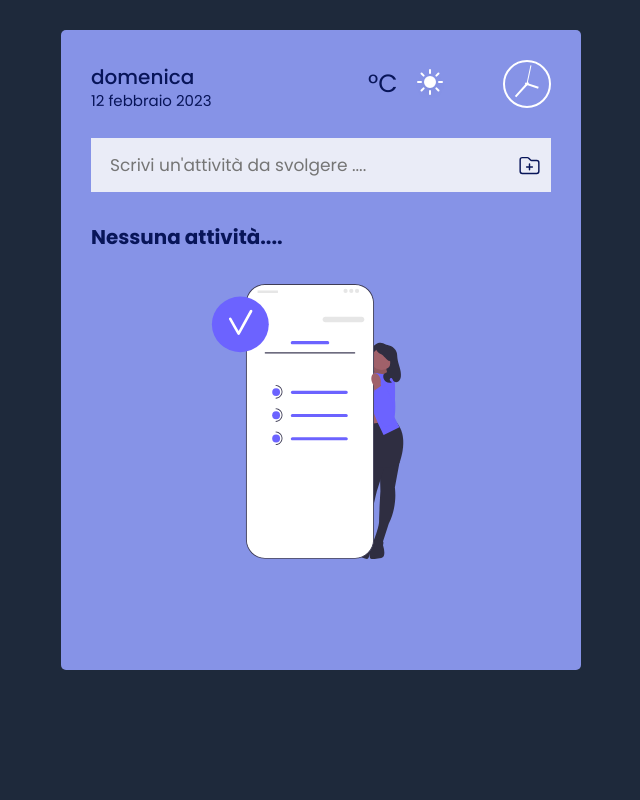
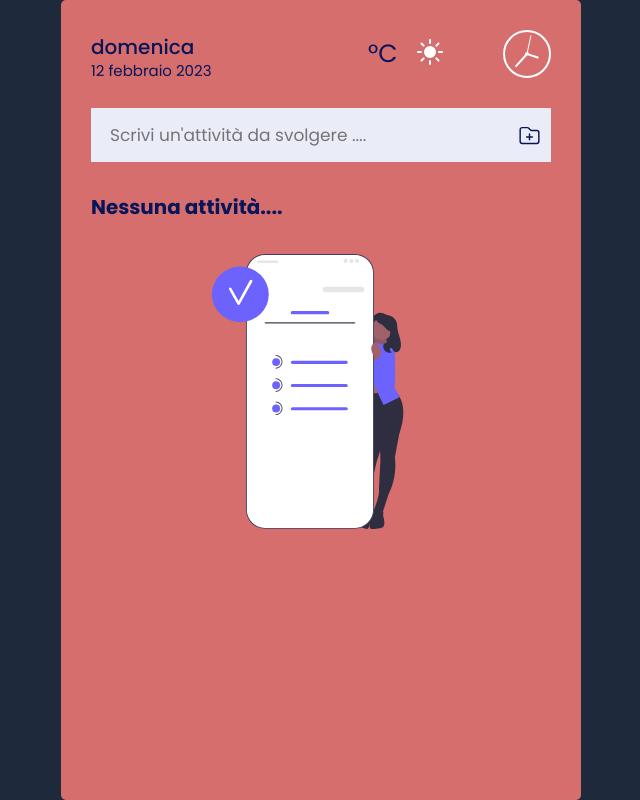
Before and after one commit to matteoCalderaro/block-notes, a React (Create React App) app: page / in a window 1280 px wide. Shown: the whole page, without its empty margins (319-959 px from the left). Built offline with nearby package versions, Linux system fonts and the light colour scheme; no server answers.

Commit message:
cambio colore sfondo

```diff
--- a/src/sass/base.css
+++ b/src/sass/base.css
@@ -73,16 +73,16 @@ body {
   width: 4.8rem;
   height: 4.8rem;
   margin-top: -1rem;
-  fill: rgb(134, 147, 231);
+  fill: rgb(214, 110, 110);
 }
 
 .main-container {
-  background-color: rgb(134, 147, 231);
+  background-color: rgb(214, 110, 110);
   border-radius: 0.5rem;
   max-width: 52rem;
-  margin: 3rem auto 0 auto;
+  margin: 0rem auto 0 auto;
   padding: 3rem;
-  min-height: 80vh;
+  min-height: 100vh;
 }
 @media only screen and (max-width: 37.44em) {
   .main-container {
--- a/src/sass/base.scss
+++ b/src/sass/base.scss
@@ -7,7 +7,7 @@ $color-white: #fff;
 $color-grey-light: #777;
 $color-grey-dark: #2b2b2b;
 $color-primary: rgb(8, 21, 89);
-$color-secondary: rgb(134, 147, 231);
+$color-secondary: rgb(214, 110, 110);
 
 $border-radius-default: 0.5rem;
 
@@ -91,9 +91,9 @@ body {
   background-color: $color-secondary;
   border-radius: $border-radius-default;
   max-width: 52rem;
-  margin: 3rem auto 0 auto;
+  margin: 0rem auto 0 auto;
   padding: 3rem;
-  min-height: 80vh;
+  min-height: 100vh;
   @media only screen and (max-width: $bp-small) {
     padding-right: 1rem;
     padding-left: 1rem;
```
Also changed, not shown: 1 other file (tests, documents, lock files or other folders).
